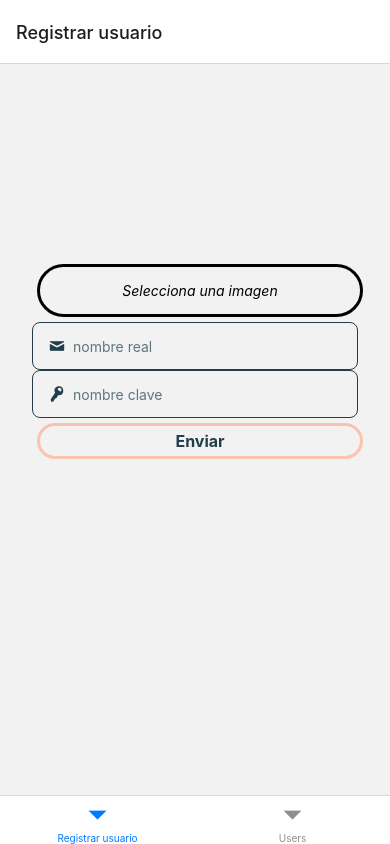
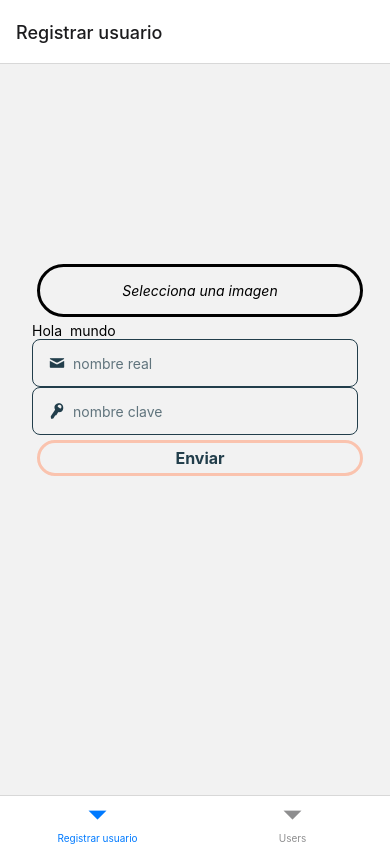
Before and after one commit to Atzel73/expoFireBaseCRUD, a React Native app: screen / in a window 390 px wide. Built offline with nearby package versions, Linux system fonts and the light colour scheme.

Commit message:
logins.js text

```diff
--- a/Screens/screenLogin/login.js
+++ b/Screens/screenLogin/login.js
@@ -72,6 +72,7 @@ export default function Login() {
           source={{ uri: image }} />}
       </TouchableOpacity>
 
+            <Text>Hola  mundo</Text>
 
       <TextInput
         icon="mail"
```
